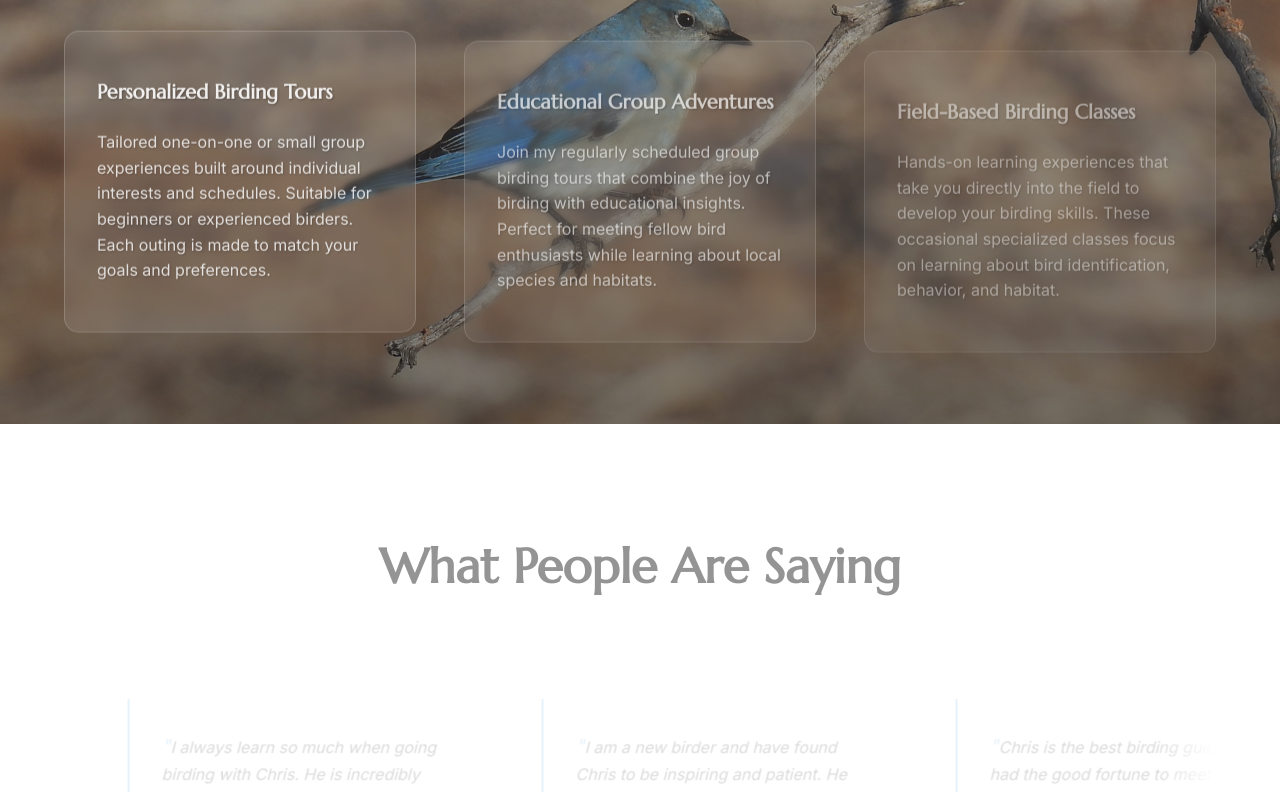
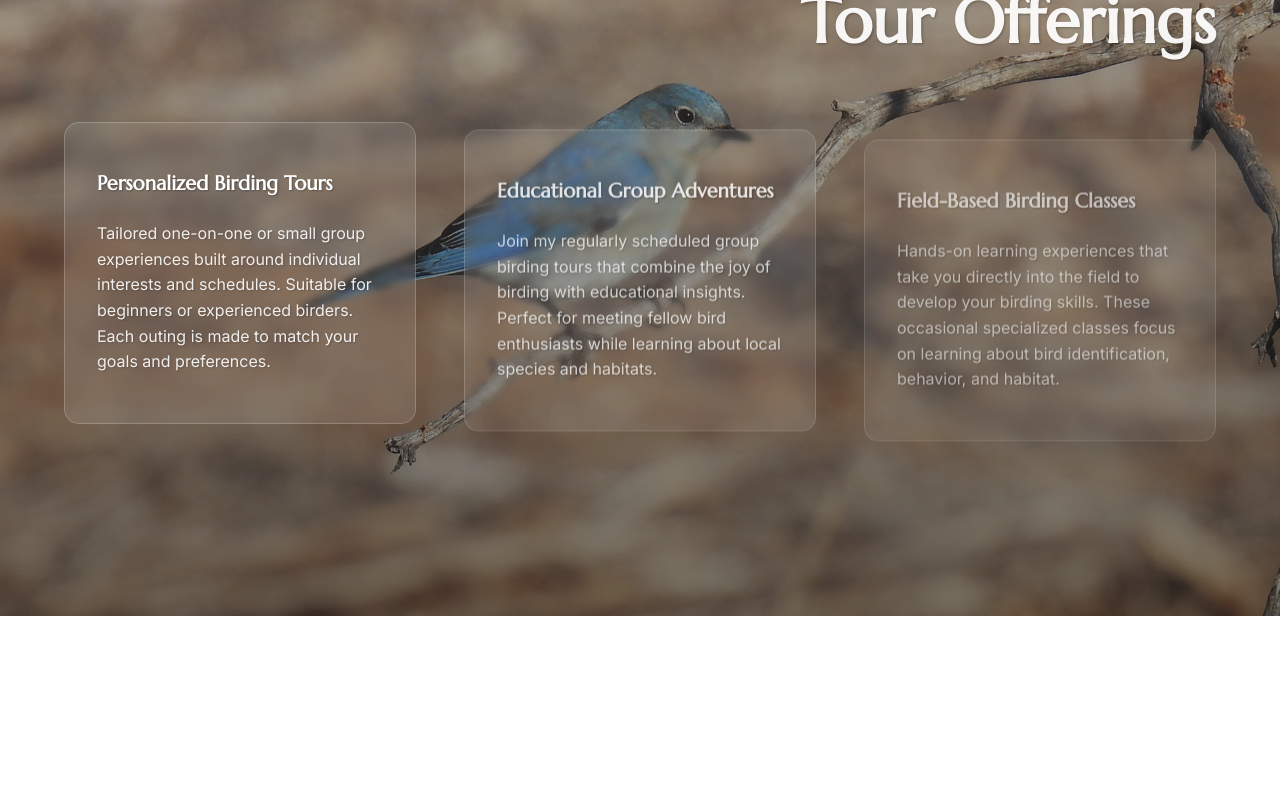
Before and after one commit to SilasRopp1012/take-flight-website, a Next.js app: page / in a window 1280 px wide. Shown: the part 2000-2792 px from the top of the page. Built offline with nearby package versions, Linux system fonts and the light colour scheme.

Commit message:
Got rid of Home header button, turned logo into home button, plux fixed spacing issues

```diff
--- a/components/Header.tsx
+++ b/components/Header.tsx
@@ -33,12 +33,14 @@ const Nav = styled.nav`
   align-items: center;
 `
 
-const Logo = styled.div<{ isScrolled: boolean }>`
+const Logo = styled.a<{ isScrolled: boolean }>`
   display: flex;
   flex-direction: column;
   line-height: 1;
   text-align: center;
   transition: color 0.3s ease;
+  cursor: pointer;
+  text-decoration: none;
 `
 
 const LogoTitle = styled.div<{ isScrolled: boolean }>`
@@ -189,6 +191,14 @@ export function Header() {
   const [isMobileMenuOpen, setIsMobileMenuOpen] = useState(false)
   const [isScrolled, setIsScrolled] = useState(false)
 
+  const handleLogoClick = () => {
+    setIsMobileMenuOpen(false)
+    window.scrollTo({
+      top: 0,
+      behavior: 'smooth'
+    })
+  }
+
   useEffect(() => {
     const handleScroll = () => {
       // Start transition much earlier - at 50% of hero height
@@ -229,7 +239,7 @@ export function Header() {
   return (
     <HeaderContainer isScrolled={isScrolled}>
       <Nav>
-        <Logo isScrolled={isScrolled}>
+        <Logo isScrolled={isScrolled} onClick={handleLogoClick}>
           <LogoTitle isScrolled={isScrolled}>{content.header.title}</LogoTitle>
           <LogoSubtitle isScrolled={isScrolled}>{content.header.subtitle}</LogoSubtitle>
         </Logo>
--- a/config/content.ts
+++ b/config/content.ts
@@ -1,7 +1,6 @@
 export const content = {
   // Navigation
   navigation: [
-    { href: '#hero', label: 'Home' },
     { href: '#about', label: 'About' },
     { href: '#tours', label: 'Tours' },
     { href: '#testimonials', label: 'Testimonials' },
--- a/sections/Testimonials.tsx
+++ b/sections/Testimonials.tsx
@@ -4,7 +4,7 @@ import { theme } from '@/config/theme'
 import { content } from '@/config/content'
 
 const TestimonialsSection = styled.section`
-  padding: ${theme.spacing['3xl']} 0;
+  padding: 12rem 0;
   background-color: ${theme.colors.background.primary};
 `
 
--- a/sections/Tours.tsx
+++ b/sections/Tours.tsx
@@ -7,7 +7,7 @@ import { useRef, useEffect, useState } from 'react'
 
 const ToursSection = styled.section`
   position: relative;
-  padding: ${theme.spacing['3xl']} 0;
+  padding: 12rem 0;
   background-color: ${theme.colors.background.primary};
   overflow: hidden;
 `
```
